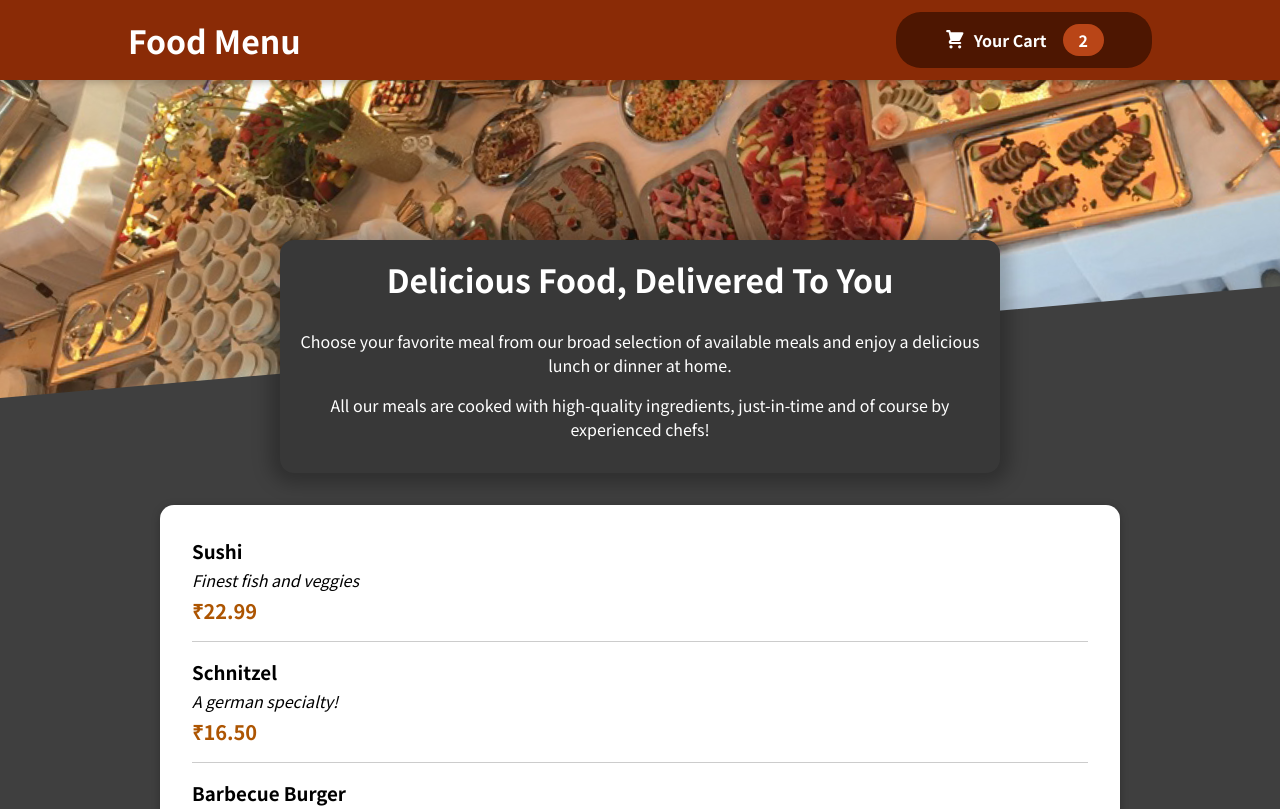
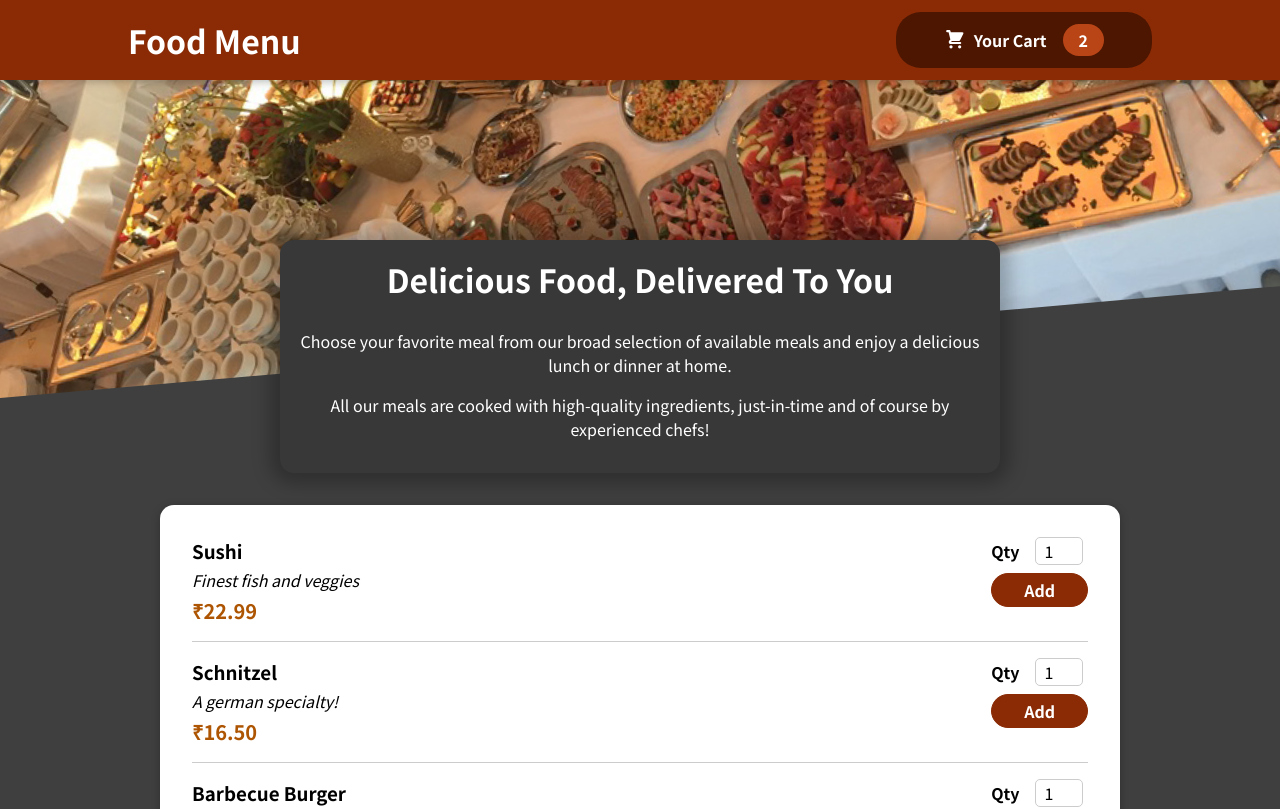
Before and after one commit to nagesh15/food-app, a React (Create React App) app: page / in a window 1280 px wide. Shown: the top 809 px of the page. Built offline with nearby package versions, Linux system fonts and the light colour scheme.

Commit message:
Added Quantity Input component

```diff
--- a/src/components/Meals/AvailableMeals.js
+++ b/src/components/Meals/AvailableMeals.js
@@ -32,7 +32,7 @@
 
 function AvailableMeals() {
     const meals = DUMMY_MEALS.map((meal) => {
-       return <MealItem key={meal.id} name={meal.name} description={meal.description} price={meal.price}/>
+       return <MealItem id={meal.id} key={meal.id} name={meal.name} description={meal.description} price={meal.price}/>
     });
 
     return <section className={classes.meals}>
--- a/src/components/Meals/MealItem/MealItem.js
+++ b/src/components/Meals/MealItem/MealItem.js
@@ -1,5 +1,6 @@
 import React from "react";
 import classes from './MealItem.module.css';
+import MealItemForm from "./MealItemForm";
 
 function MealItem(props) {
     return <li className={classes.meal}>
@@ -9,7 +10,7 @@
             <div className={classes.price}>₹{props.price.toFixed(2)}</div>
         </div>
         <div>
-
+            <MealItemForm id ={props.id}/>
         </div>
     </li>
 }
--- a/src/components/Meals/MealItem/MealItemForm.js
+++ b/src/components/Meals/MealItem/MealItemForm.js
@@ -0,0 +1,19 @@
+import React from "react";
+import Input from "../../UI/Input";
+import classes from './MealItemForm.module.css';
+
+function MealItemForm(props) {
+    return <form className={classes.form}>
+        <Input label="Qty" input={{
+            id : 'Qty_' + props.id,
+            type : 'number',
+            min : '1',
+            max : '10',
+            step : '1',
+            defaultValue : '1'
+        }}/>
+        <button>Add</button>
+    </form>
+}
+
+export default MealItemForm;
--- /dev/null
+++ b/src/components/Meals/MealItem/MealItemForm.module.css
@@ -0,0 +1,20 @@
+.form {
+    text-align: right;
+  }
+
+  .form button {
+    font: inherit;
+    cursor: pointer;
+    background-color: #8a2b06;
+    border: 1px solid #8a2b06;
+    color: white;
+    padding: 0.25rem 2rem;
+    border-radius: 20px;
+    font-weight: bold;
+  }
+
+  .form button:hover,
+  .form button:active {
+    background-color: #641e03;
+    border-color: #641e03;
+  }
--- /dev/null
+++ b/src/components/UI/Input.js
@@ -0,0 +1,11 @@
+import React from "react";
+import classes from './Input.module.css';
+
+function Input(props) {
+    return <div className={classes.input}>
+        <label htmlFor={props.input.id}>{props.label}</label>
+        <input id={props.input.id} {...props.input}/>
+    </div>
+}
+
+export default Input;
--- /dev/null
+++ b/src/components/UI/Input.module.css
@@ -0,0 +1,18 @@
+.input {
+    display: flex;
+    align-items: center;
+    margin-bottom: 0.5rem;
+  }
+
+  .input label {
+    font-weight: bold;
+    margin-right: 1rem;
+  }
+
+  .input input {
+    width: 3rem;
+    border-radius: 5px;
+    border: 1px solid #ccc;
+    font: inherit;
+    padding-left: 0.5rem;
+  }
```
